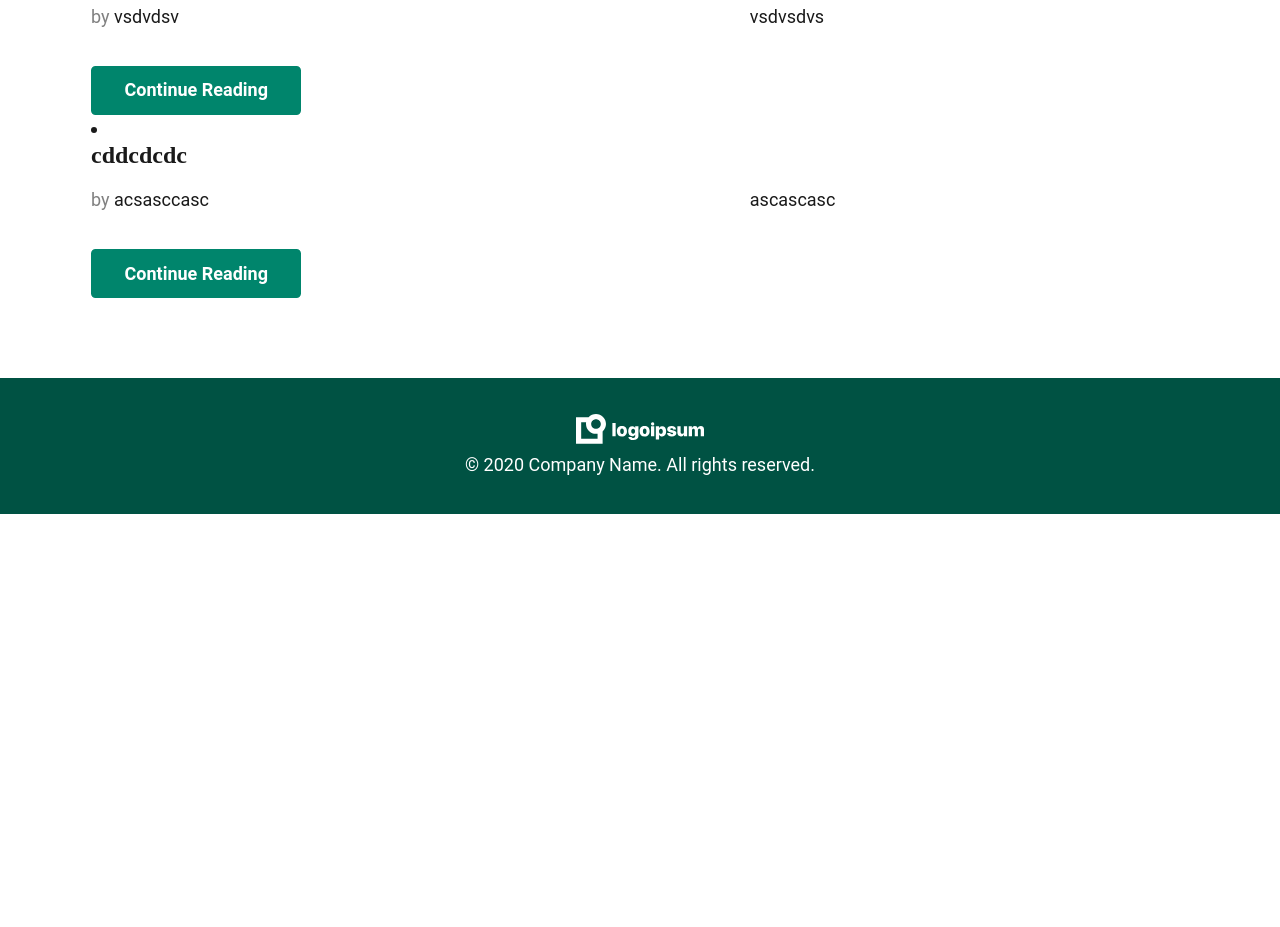
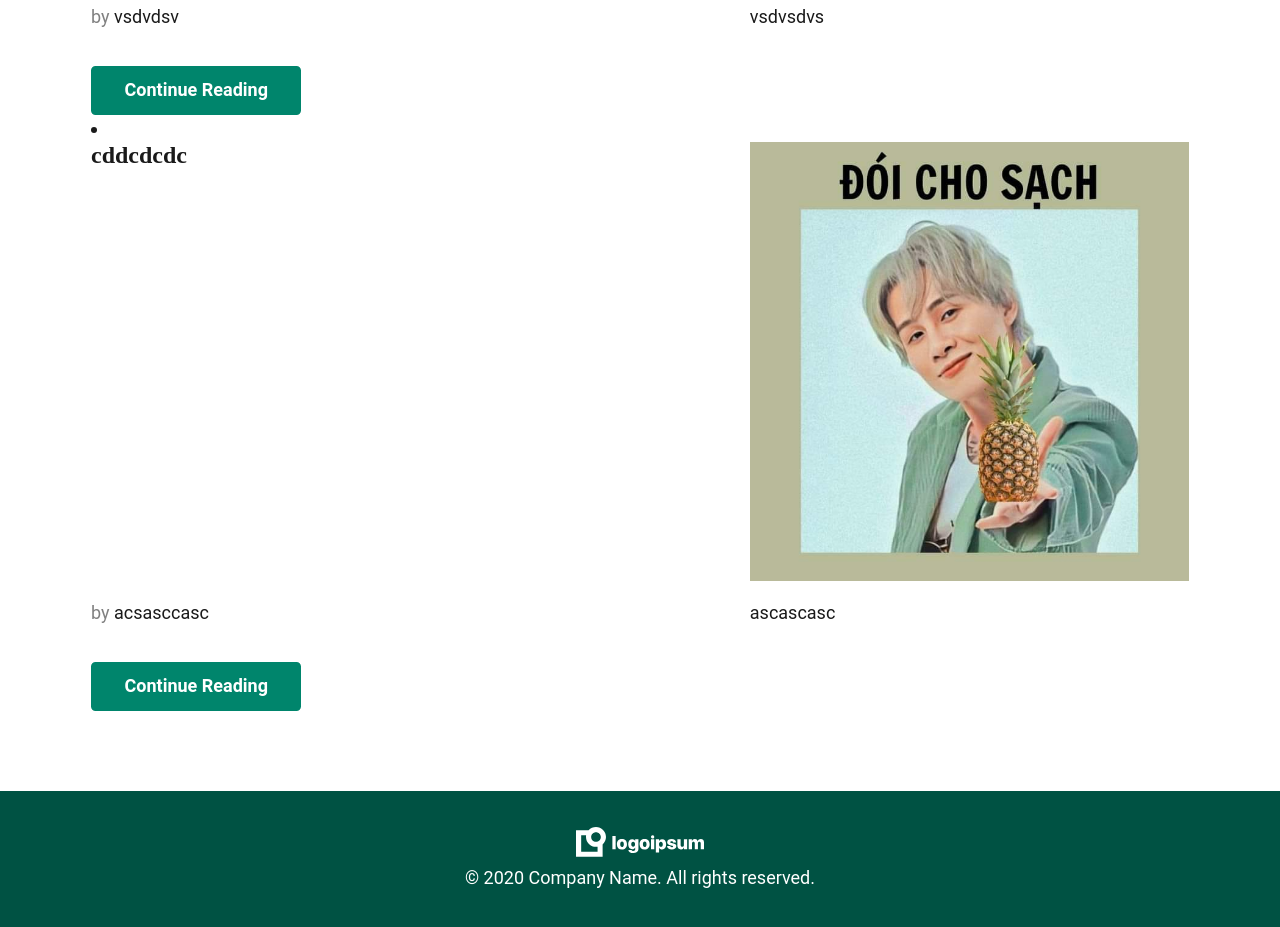
Before and after one commit to donquihotedoflamingo/JAMstack, an Eleventy site: page src/blog.njk in a window 1280 px wide. Shown: the part 3365-4292 px from the top of the page. Before the commit the page ends 3879 px from the top, so only its background shows below. Built offline with nearby package versions, Linux system fonts and the light colour scheme; Eleventy itself is replaced by a stand-in of ours; files that its build step writes are made by us from their sources.

Commit message:
Update Blog “2023-09-25-cddcdcdc”

```diff
--- a/src/blog/2023-09-25-cddcdcdc.md
+++ b/src/blog/2023-09-25-cddcdcdc.md
@@ -5,7 +5,8 @@ author: acsasccasc
 date: '2023-09-25T17:46:59+07:00'
 tags:
   - post
-thumbnail: /assets/blog/377863640_645798257650236_192967271473113520_n.jpg
+image: /assets/blog/377863640_645798257650236_192967271473113520_n.jpg
+imageAlt: ssssaaaa
 ---
 These are the starting files used by Kevin Powell to create a personal blog site for the Codementor DevProjects Challenge, Create a fast and secure blog using JAMStack. You are free to use them however you want to get started with the challenge, if you'd like to start working on creating the site without worrying about the content itself.
 
```
